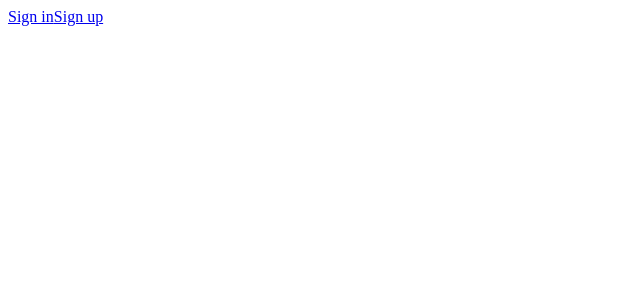
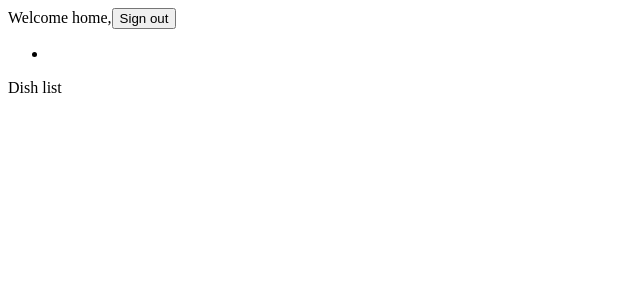
Before and after one commit to Sorant/recipie, a React (Create React App) app: page /home in a window 1280 px wide. Shown: the top 300 px of the page, without its empty margins (0-640 px from the left). Built offline with nearby package versions, Linux system fonts and the light colour scheme; no server answers; the database is empty; the HTML template or start-up script is replaced by a standard one.

Commit message:
Added firestore and redux

```diff
--- a/package.json
+++ b/package.json
@@ -10,8 +10,11 @@
     "firebase": "^7.14.5",
     "react": "^16.13.1",
     "react-dom": "^16.13.1",
+    "react-redux": "^7.2.1",
+    "react-router": "^5.2.0",
     "react-router-dom": "^5.2.0",
-    "react-scripts": "3.4.1"
+    "react-scripts": "^3.4.3",
+    "redux": "^4.0.5"
   },
   "scripts": {
     "start": "react-scripts start",
--- a/src/App.js
+++ b/src/App.js
@@ -1,25 +1,34 @@
 import React from 'react';
-import { BrowserRouter as Router, Route, Switch, Link } from 'react-router-dom';
-import SignUp from './components/SignUp/SignUp';
-import Home from './components/Home/Home';
+import { BrowserRouter as Router, Route, Switch } from 'react-router-dom';
 import { AuthProvider } from './firebase/Auth';
 import PrivateRoute from './firebase/PrivateRoute';
-import SignIn from './components/SignIn/SignIn';
+import Home from './components/Home/Home';
+import SignIn from './components/SignIn/index';
+import GoToSignIn from './components/GoToSignIn/GoToSignIn';
+import SignUp from './components/SignUp/index';
 
-const App = () =>{
+const App = ({ history }) => {
 
-  return(
+  return (
     <AuthProvider>
       <Router>
-        <Link to="/sign-in">Sign in</Link>
-        <Link to="/sign-up">Sign up</Link>
         <Switch>
-          <PrivateRoute exact  path='/' component={Home}></PrivateRoute>
+          <Route exact path="/" component={GoToSignIn} />
           <Route exact path="/sign-in" component={SignIn} />
           <Route exact path="/sign-up" component={SignUp} />
+          <Route path="/home" component={Home} />
         </Switch>
       </Router>
-    </AuthProvider>
+      {/* <Router>
+      <Link to="/sign-in">Sign in</Link>
+      <Link to="/sign-up">Sign up</Link>
+      <Switch>
+        <PrivateRoute exact path='/' component={Home}></PrivateRoute>
+        <Route exact path="/sign-in" component={SignIn} />
+        <Route exact path="/sign-up" component={SignUp} />
+      </Switch>
+    </Router> */}
+    </AuthProvider >
   )
 }
 
--- /dev/null
+++ b/src/components/Aside/Aside.jsx
@@ -0,0 +1,14 @@
+import React from 'react';
+
+const Aside = () => {
+
+  return (
+    <nav>
+      <ul>
+        <li></li>
+      </ul>
+    </nav >
+  )
+}
+
+export default Aside;
--- /dev/null
+++ b/src/components/DishList/DishList.jsx
@@ -0,0 +1,11 @@
+import React from 'react';
+
+const DishList = ({ getData, data }) => {
+  return (
+    <div onClick={() => getData('Soups')}>
+      Dish list
+    </div>
+  )
+}
+
+export default DishList;
--- /dev/null
+++ b/src/components/GoToSignIn/GoToSignIn.jsx
@@ -0,0 +1,10 @@
+import React from 'react';
+import { Link } from 'react-router-dom';
+
+const GoToSignIn = () => {
+  return (
+    <Link to="/sign-in">Click</Link>
+  )
+}
+
+export default GoToSignIn;
--- a/src/components/Home/Home.jsx
+++ b/src/components/Home/Home.jsx
@@ -1,25 +1,50 @@
-import React, {useEffect, useState} from 'react';
+import React, { useState, useEffect } from 'react';
 import app from './../../firebase/base';
-require('firebase/database');
+import Aside from './../Aside/Aside';
+// import { Route, Switch, BrowserRouter as Router } from 'react-router-dom';
+import DishList from './../DishList/DishList';
+import { createStore } from 'redux';
+import myReducer from './../../reducers/myReducer';
+import firebase from 'firebase/app';
+import { firestore } from 'firebase/firestore';
+import { connect } from 'react-redux';
+const db = firebase.firestore();
 
-const Home = () =>{
-  const [name, setName] = useState(null);
-  const database = app.database().ref().child("name");
+const store = createStore(myReducer);
+
+const Home = () => {
+  const [data, updateData] = useState([]);
+  const getData = (recipes) => {
+    return {
+      type: 'GET_RECIPES',
+      recipes
+    }
+  }
+
   useEffect(() => {
-    database.on('value', name =>{
-      name: setName(name.val());
+    db.collection('All').get().then(querySnapshot => {
+      querySnapshot.forEach(doc => {
+        store.dispatch(getData(doc.data()));
+        // updateData(store.getState());
+      })
     })
-  }, []);
-  if(!name){
-    return(
+  })
+
+  if (!store.getState()) {
+    return (
       <>Loading...</>
     )
   }
-  else{
-    return(
+  else {
+    console.log(store.getState());
+    return (
       <div>
-        Welcome home, {name}
+        <div>
+          Welcome home,
         <button onClick={() => app.auth().signOut()}>Sign out</button>
+        </div>
+        <Aside />
+        <DishList data={store.getState()} />
       </div>
     )
   }
--- a/src/components/SignIn/SignIn.jsx
+++ b/src/components/SignIn/SignIn.jsx
@@ -1,31 +1,33 @@
-import React, {useCallback} from 'react';
-import { withRouter } from 'react-router-dom';
+import React, { useCallback } from 'react';
+// import { withRouter, Router } from 'react-router-dom';
+import { Link, withRouter } from 'react-router-dom';
 import app from './../../firebase/base';
 
-const SignIn = ({history}) =>{
+const SignIn = ({ history }) => {
   const handleSignIn = useCallback(
-    async (event) =>{
+    async (event) => {
       event.preventDefault();
-    const {email, password} = event.target.elements;
+      const { email, password } = event.target.elements;
       try {
         await app
           .auth()
           .signInWithEmailAndPassword(email.value, password.value)
-        history.push('/');
+        history.push('/home');
       } catch (error) {
         console.log(`Sign in error: ${error}`);
       }
     },
     [history],
   )
-  return(
+  return (
     <div>
       <h1>Sign in</h1>
       <form onSubmit={handleSignIn}>
-        <input type="email" name="email" placeholder="email"/>
-        <input type="password" name="password" placeholder="password"/>
-        <input type="submit" name='submit'/>
+        <input type="email" name="email" placeholder="email" />
+        <input type="password" name="password" placeholder="password" />
+        <input type="submit" name='submit' />
       </form>
+      <Link to="/sign-up">Sign up</Link>
     </div>
   )
 }
--- /dev/null
+++ b/src/components/SignIn/index.js
@@ -0,0 +1,3 @@
+import SignIn from './SignIn';
+
+export default SignIn;
--- a/src/components/SignUp/index.js
+++ b/src/components/SignUp/index.js
@@ -1,3 +1,3 @@
-import SignUp from './sign-up';
+import SignUp from './SignUp.jsx';
 
 export default SignUp;
--- /dev/null
+++ b/src/reducers/myReducer.jsx
@@ -0,0 +1,15 @@
+ const initialState = {
+  recipes: []
+}
+
+const myReducer = (state = initialState, action) => {
+  if (action.type == 'GET_RECIPES') {
+    return {
+      ...state,
+      recipes: action.recipes
+    }
+  }
+  return state;
+}
+
+export default myReducer;
```
Also changed, not shown: src/components/GreetingPage/GreetingPage.jsx (added, +30 -0 lines), src/components/SignUp/SignUp.jsx (+8 -8 lines), 1 other file (tests, documents, lock files or other folders). Lines whose indentation alone changed are shown as unchanged.
